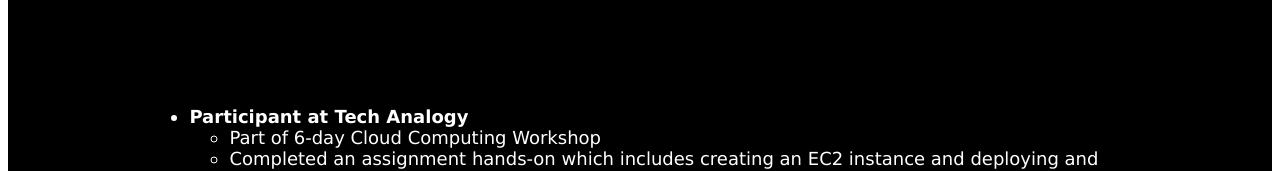
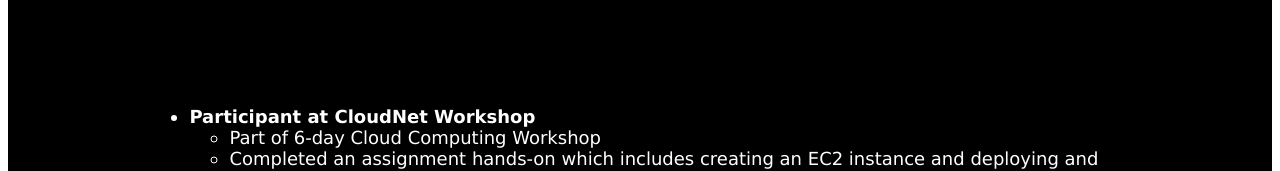
Before and after one commit to NisheerV/CLoud-net-final-project, a plain HTML site: page index.html in a window 1280 px wide. Shown: the part 1037-1208 px from the top of the page. Drawn offline with Linux system fonts and the light colour scheme.

Commit message:
Update index.html

```diff
--- a/index.html
+++ b/index.html
@@ -145,7 +145,7 @@
                             <font face="Verdana" size="4" color="white">
                                 <ul>
                                     <li>
-                                        <b>Participant at Tech Analogy</b>
+                                        <b>Participant at CloudNet Workshop</b>
                                         <ul>
                                             <li>
                                                 Part of 6-day Cloud Computing Workshop
```
